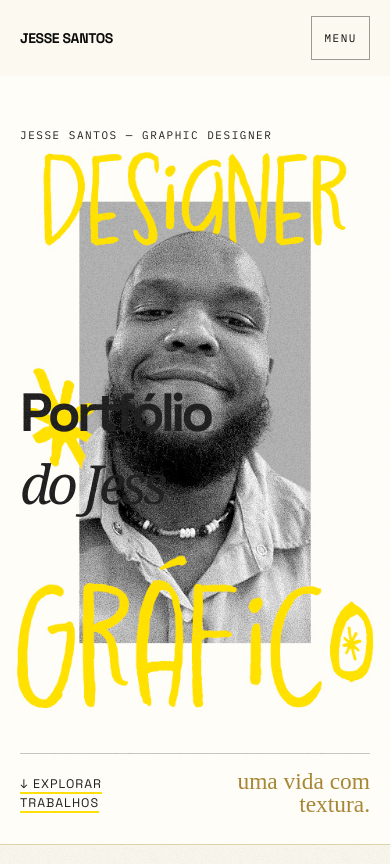
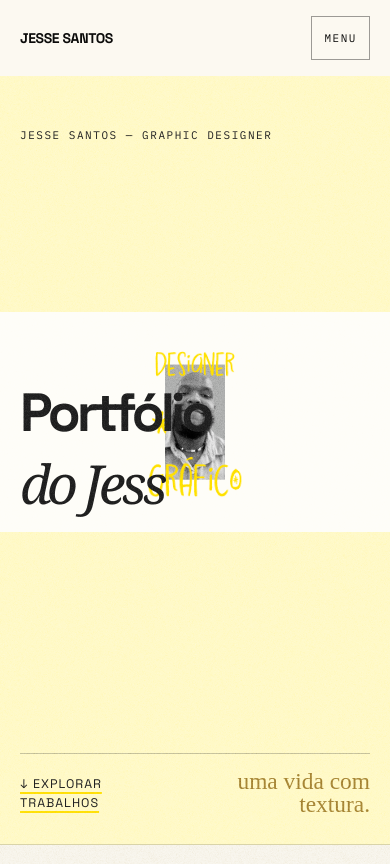
Before and after one commit to jessdesigner21/jesse-santos-portfolio, a Next.js app in the folder jesse-santos/: page / in a window 390 px wide. Shown: the top 864 px of the page. Built offline with nearby package versions, Linux system fonts and the light colour scheme; a web font is replaced by a local one.

Commit message:
Recompor capa mobile sem corte e sem sobreposição de título

```diff
--- a/jesse-santos/components/Hero.tsx
+++ b/jesse-santos/components/Hero.tsx
@@ -220,19 +220,8 @@ export default function Hero() {
         </div>
       </div>
 
-      {/* Mesma capa autoral em desktop e celular: apenas a composição responde à tela. */}
+      {/* Mesma arte do desktop, sem recorte extremo nem sobreposição no mobile. */}
       <div className="mobile-hero md:hidden">
-        <div className="mobile-hero-art" aria-hidden="true">
-          <Image
-            src={COVER_IMAGE}
-            alt=""
-            fill
-            priority
-            unoptimized
-            sizes="100vw"
-            className="object-cover object-center"
-          />
-        </div>
         <div className="mobile-hero-content">
           <p className="editorial-num uppercase tracking-widest">
             Jesse Santos — Graphic Designer
@@ -240,6 +229,17 @@ export default function Hero() {
           <h1 className="mobile-hero-title">
             Portfólio <span className="font-serif font-normal italic">do Jess</span>
           </h1>
+          <div className="mobile-hero-art">
+            <Image
+              src={COVER_IMAGE}
+              alt="Capa autoral de Jesse Santos, com retrato e lettering amarelo"
+              fill
+              priority
+              unoptimized
+              sizes="100vw"
+              className="object-contain object-center"
+            />
+          </div>
           <div className="mobile-hero-bottom">
             <Link href="#trabalho" className="mobile-hero-link marker-underline">
               ↓ Explorar trabalhos
```
